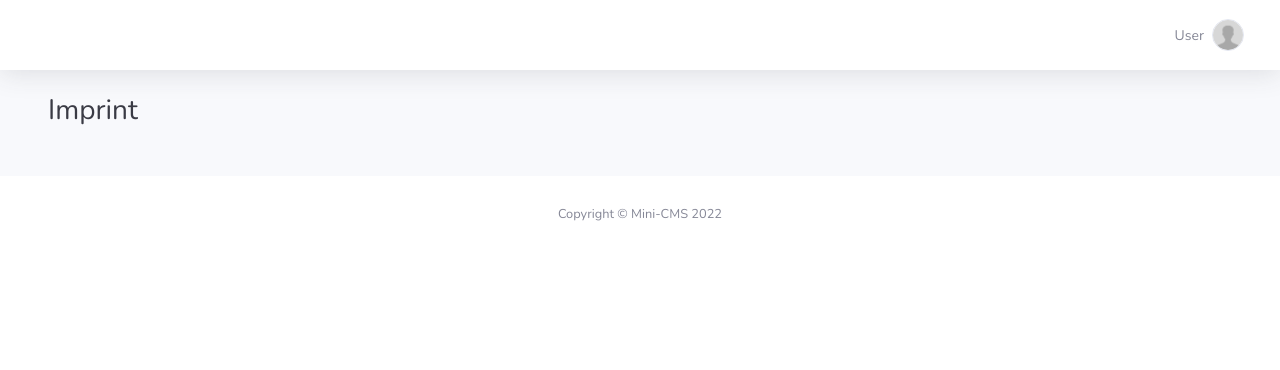
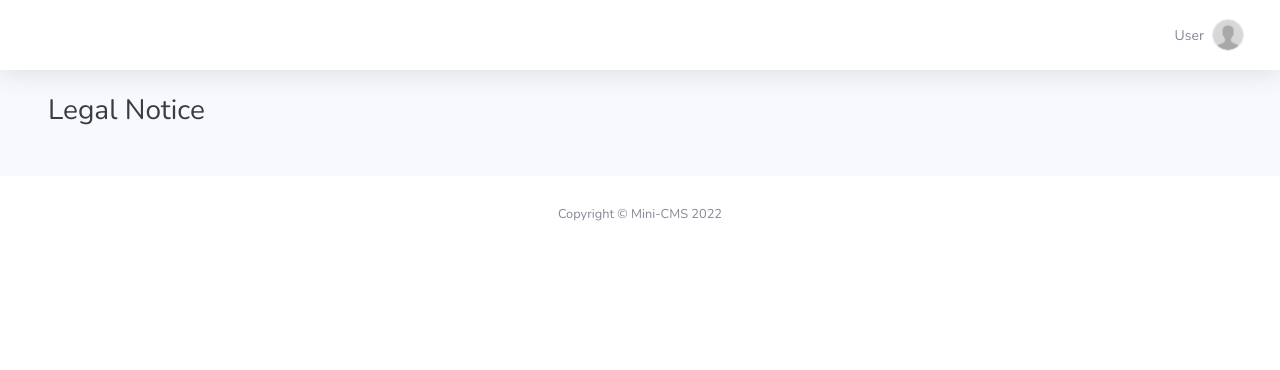
Before and after one commit to Faaizz/schwarz_probearbeit, a Symfony app: template schwarz_imprint/templates/imprint/index.html.twig in a window 1280 px wide. Shown: the top 370 px of the page. Run offline with Twig, Linux system fonts and the light colour scheme; the template is opened without the code that fills it, so the values that code supplies are empty; some libraries are stand-ins or nearby versions.

Commit message:
[T-1] Rename EN to "Legel Notice"

```diff
--- a/schwarz_imprint/templates/imprint/index.html.twig
+++ b/schwarz_imprint/templates/imprint/index.html.twig
@@ -1,6 +1,6 @@
 {% extends 'base.html.twig' %}
 
-{% block title %} {{ "Imprint"|trans }} {% endblock %}
+{% block title %} {{ "Legal Notice"|trans }} {% endblock %}
 
 {% block sidenav %}
 {% endblock %}
@@ -8,7 +8,7 @@
 {% block content %}
 
 <div class="container-fluid pb-4">
-    <h3 class="text-dark mb-4">{{ "Imprint"|trans }}</h3>
+    <h3 class="text-dark mb-4">{{ "Legal Notice"|trans }}</h3>
 
     {{ portal.imprint|raw }}
 </div>
--- a/schwarz_imprint/translations/messages.de.yaml
+++ b/schwarz_imprint/translations/messages.de.yaml
@@ -1 +1 @@
-Imprint: Impressum
+Legal Notice: Impressum
```
